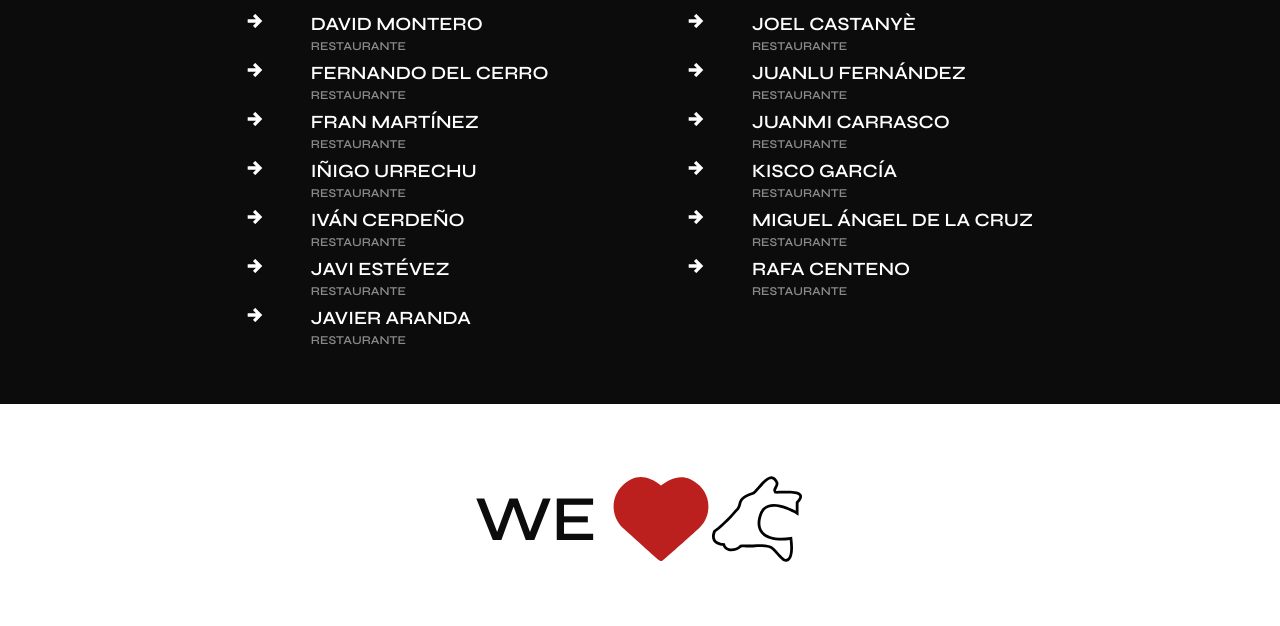
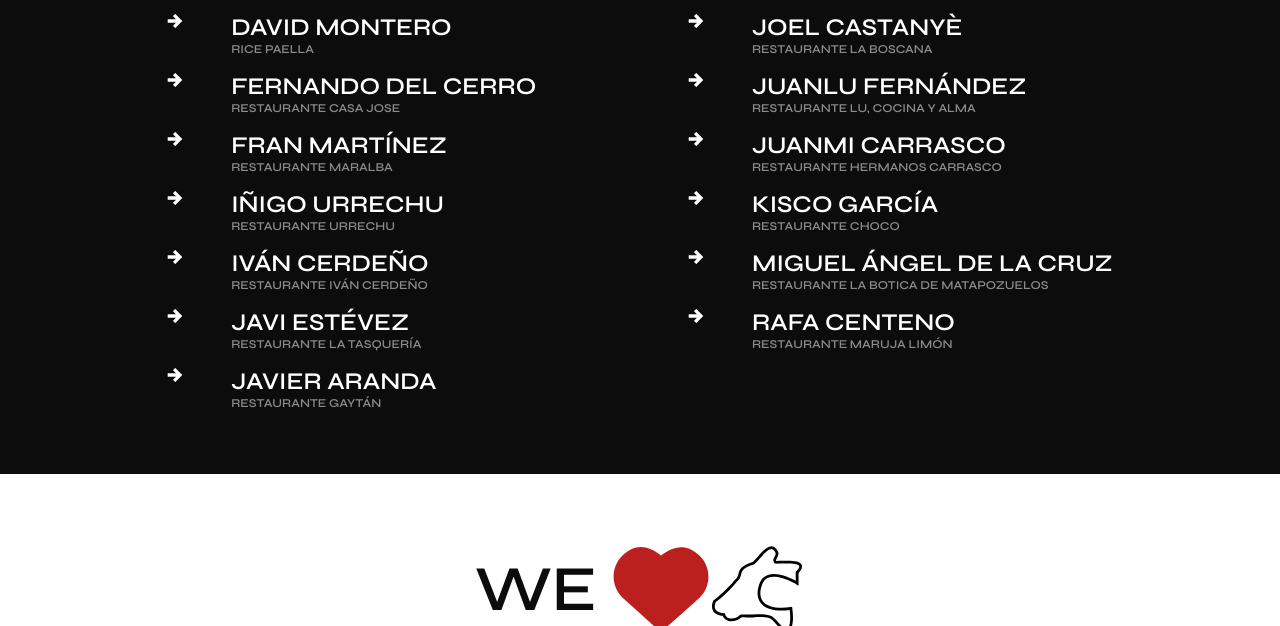
Before and after one commit to pontijas/wbeef-cms, a website: page src/html/index.html in a window 1280 px wide. Shown: the part 685-1311 px from the top of the page. Drawn offline with nearby package versions, Linux system fonts and the light colour scheme; files that its build step writes are made by us from their sources.

Commit message:
add restaurant names

```diff
--- a/src/html/index.html
+++ b/src/html/index.html
@@ -43,50 +43,64 @@
           <li class="main__list-item">
             <svg class="svg__arrow"><use href="#svg__arrow" /></svg>
             <div>
-              <h3>David Montero</h3>
-              <a href="http://" class="main__link">Restaurante</a>
+              <a href="http://" class="main__link">
+                <h3 class="main__name">David Montero</h3>
+                <p class="main__restaurant">Rice Paella</p>
+              </a>
             </div>
           </li>
           <li class="main__list-item">
             <svg class="svg__arrow"><use href="#svg__arrow" /></svg>
             <div>
-              <h3>Fernando del cerro</h3>
-              <a href="http://" class="main__link">Restaurante</a>
+              <a href="http://" class="main__link">
+                <h3 class="main__name">Fernando del cerro</h3>
+                <p class="main__restaurant">Restaurante casa Jose</p>
+              </a>
             </div>
           </li>
           <li class="main__list-item">
             <svg class="svg__arrow"><use href="#svg__arrow" /></svg>
             <div>
-              <h3>Fran Martínez</h3>
-              <a href="http://" class="main__link">Restaurante</a>
+              <a href="http://" class="main__link">
+                <h3 class="main__name">Fran Martínez</h3>
+                <p class="main__restaurant">Restaurante Maralba</p>
+              </a>
             </div>
           </li>
           <li class="main__list-item">
             <svg class="svg__arrow"><use href="#svg__arrow" /></svg>
             <div>
-              <h3>Iñigo Urrechu</h3>
-              <a href="http://" class="main__link">Restaurante</a>
+              <a href="http://" class="main__link">
+                <h3 class="main__name">Iñigo Urrechu</h3>
+                <p class="main__restaurant">Restaurante Urrechu</p>
+              </a>
             </div>
           </li>
           <li class="main__list-item">
             <svg class="svg__arrow"><use href="#svg__arrow" /></svg>
             <div>
-              <h3>Iván Cerdeño</h3>
-              <a href="http://" class="main__link">Restaurante</a>
+              <a href="http://" class="main__link">
+                <h3 class="main__name">Iván Cerdeño</h3>
+                <p class="main__restaurant">Restaurante Iván Cerdeño</p>
+              </a>
             </div>
           </li>
           <li class="main__list-item">
             <svg class="svg__arrow"><use href="#svg__arrow" /></svg>
             <div>
-              <h3>Javi Estévez</h3>
-              <a href="http://" class="main__link">Restaurante</a>
+              <a href="http://" class="main__link">
+                <h3 class="main__name">Javi Estévez</h3>
+                <p class="main__restaurant">Restaurante La Tasquería</p></a
+              >
             </div>
           </li>
           <li class="main__list-item">
             <svg class="svg__arrow"><use href="#svg__arrow" /></svg>
             <div>
-              <h3>Javier Aranda</h3>
-              <a href="http://" class="main__link">Restaurante</a>
+              <a href="http://" class="main__link">
+                <h3 class="main__name">Javier Aranda</h3>
+                <p class="main__restaurant">Restaurante Gaytán</p>
+              </a>
             </div>
           </li>
         </ul>
@@ -94,43 +108,55 @@
           <li class="main__list-item">
             <svg class="svg__arrow"><use href="#svg__arrow" /></svg>
             <div>
-              <h3>Joel Castanyè</h3>
-              <a href="http://" class="main__link">Restaurante</a>
+              <a href="http://" class="main__link">
+                <h3 class="main__name">Joel Castanyè</h3>
+                <p class="main__restaurant">Restaurante La Boscana</p>
+              </a>
             </div>
           </li>
           <li class="main__list-item">
             <svg class="svg__arrow"><use href="#svg__arrow" /></svg>
             <div>
-              <h3>Juanlu Fernández</h3>
-              <a href="http://" class="main__link">Restaurante</a>
+              <a href="http://" class="main__link">
+                <h3 class="main__name">Juanlu Fernández</h3>
+                <p class="main__restaurant">Restaurante Lu, Cocina y Alma</p>
+              </a>
             </div>
           </li>
           <li class="main__list-item">
             <svg class="svg__arrow"><use href="#svg__arrow" /></svg>
             <div>
-              <h3>Juanmi Carrasco</h3>
-              <a href="http://" class="main__link">Restaurante</a>
+              <a href="http://" class="main__link">
+                <h3 class="main__name">Juanmi Carrasco</h3>
+                <p class="main__restaurant">Restaurante Hermanos Carrasco</p>
+              </a>
             </div>
           </li>
           <li class="main__list-item">
             <svg class="svg__arrow"><use href="#svg__arrow" /></svg>
             <div>
-              <h3>Kisco García</h3>
-              <a href="http://" class="main__link">Restaurante</a>
+              <a href="http://" class="main__link">
+                <h3 class="main__name">Kisco García</h3>
+                <p class="main__restaurant">Restaurante Choco</p>
+              </a>
             </div>
           </li>
           <li class="main__list-item">
             <svg class="svg__arrow"><use href="#svg__arrow" /></svg>
             <div>
-              <h3>Miguel Ángel de la Cruz</h3>
-              <a href="http://" class="main__link">Restaurante</a>
+              <a href="http://" class="main__link">
+                <h3 class="main__name">Miguel Ángel de la Cruz</h3>
+                <p class="main__restaurant">Restaurante La Botica de Matapozuelos</p>
+              </a>
             </div>
           </li>
           <li class="main__list-item">
             <svg class="svg__arrow"><use href="#svg__arrow" /></svg>
             <div>
-              <h3>Rafa Centeno</h3>
-              <a href="http://" class="main__link">Restaurante</a>
+              <a href="http://" class="main__link">
+                <h3 class="main__name">Rafa Centeno</h3>
+                <p class="main__restaurant">Restaurante Maruja Limón</p>
+              </a>
             </div>
           </li>
         </ul>
--- a/src/scss/core/_variables.scss
+++ b/src/scss/core/_variables.scss
@@ -2,8 +2,8 @@
 $mainFont: 'Syne', sans-serif;
 
 // color
-$link: #8a8a8a;
+$white: #ffffff;
+$grey: #8a8a8a;
+$marengo: #191a15;
 $black: #0c0c0c;
-$grey: #191a15;
 $red: #bb201e;
-$white: #ffffff;
--- a/src/scss/main.scss
+++ b/src/scss/main.scss
@@ -47,7 +47,7 @@
   &__bar-grey {
     margin-left: 0;
     width: 50vw;
-    background-color: $grey;
+    background-color: $marengo;
     height: 1rem;
   }
   &__bar-red {
@@ -76,7 +76,7 @@
     width: 1rem;
   }
   &__list-item {
-    padding-bottom: 0.5rem;
+    padding-bottom: 1rem;
     list-style: none;
     display: flex;
     flex-flow: row nowrap;
@@ -86,7 +86,12 @@
   &__link {
     text-decoration: none;
     font-size: 0.75rem;
-    color: $link;
+  }
+  &__name {
+    font-size: 1.5rem;
+  }
+  &__restaurant {
+    color: $grey;
   }
 }
 
```
